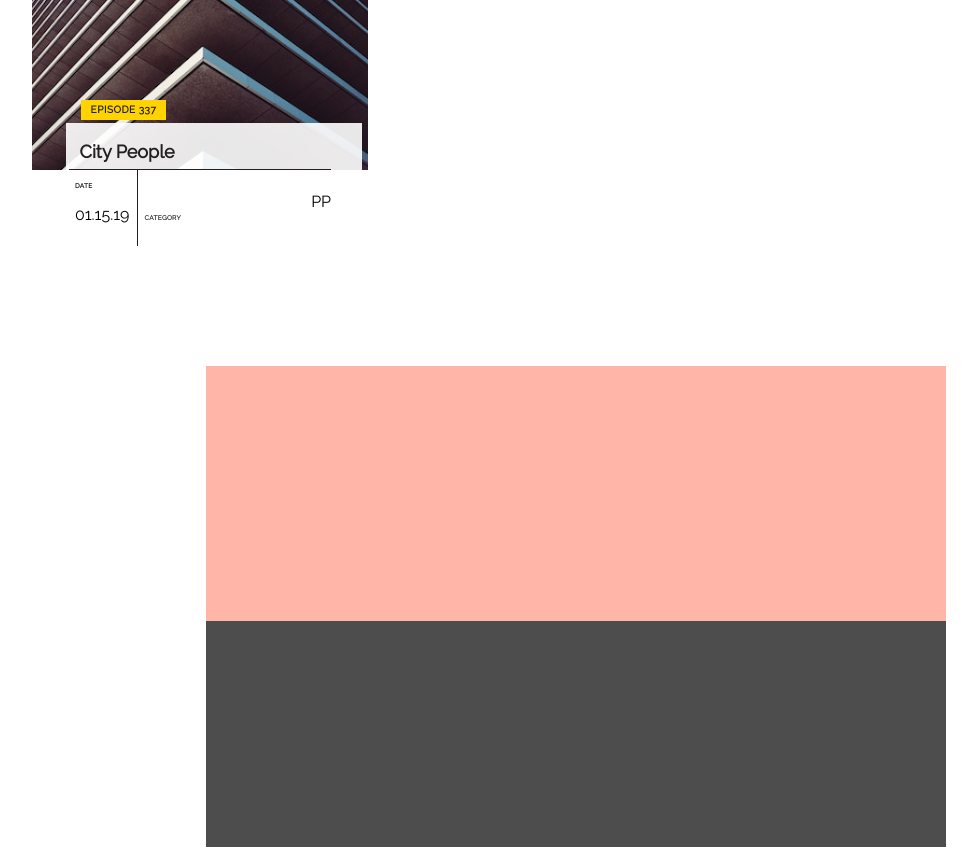
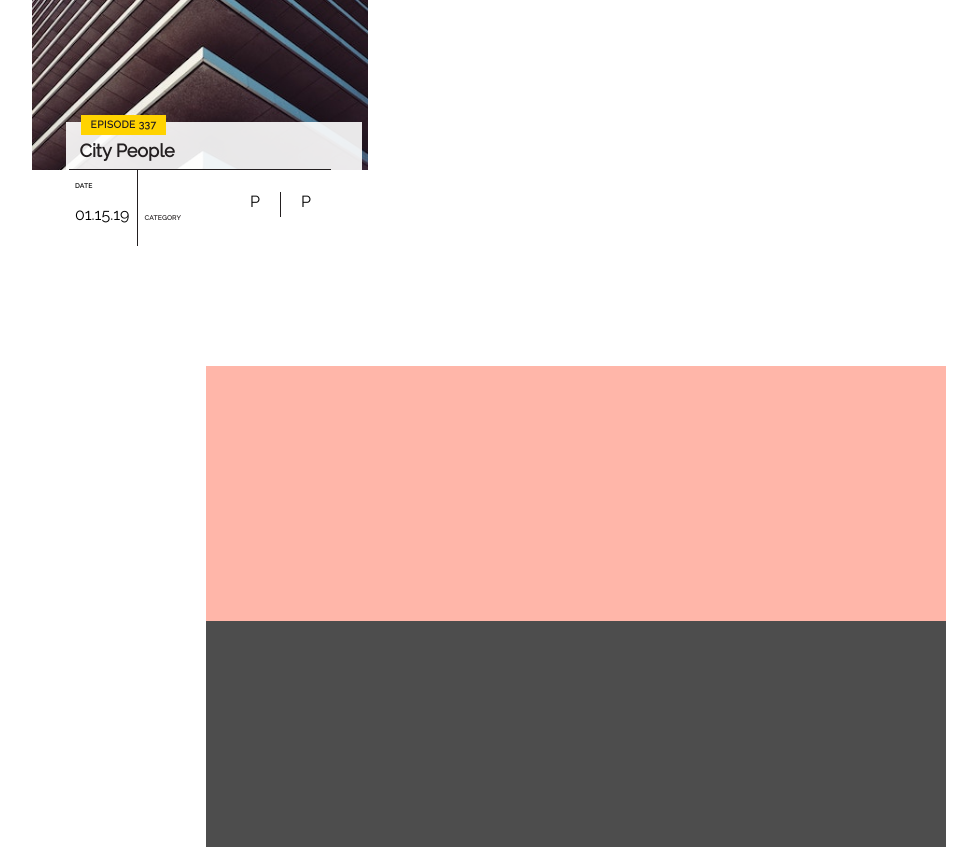
Before and after one commit to paigewilliams/99-percent-invisible, an Angular app: page / in a window 1280 px wide. Shown: the part 880-1735 px from the top of the page, without its empty margins (64-1041 px from the left). Built offline with nearby package versions, Linux system fonts and the light colour scheme.

Commit message:
Add styling to card title.

```diff
--- a/src/app/card/card.component.css
+++ b/src/app/card/card.component.css
@@ -38,6 +38,7 @@ background-image: url('./../../assets/img/post-img.jpg');
   display: inline-block;
   margin-top: .75em;
   line-height: 1.2;
+  margin-bottom: -5px;
 }
 
 .post-title {
@@ -46,7 +47,16 @@ background-image: url('./../../assets/img/post-img.jpg');
   background-color: hsla(0,0%,100%,.9);
   margin-bottom: 0px;
   margin-top: -10px;
-  padding: 18px 14px 8px;
+  padding-top: 18px;
+  padding-right: 14px;
+  padding-bottom: 8px;
+  padding-left: 14px;
+  line-height: 1.2;
+
+}
+
+.post-title:hover {
+  background-color: rgba(255,211,0,.8);
 }
 
 .post-metabox {
@@ -88,6 +98,19 @@ background-image: url('./../../assets/img/post-img.jpg');
   list-style-type: none;
 }
 
+.post-block {
+  border-right: 1px solid #231f20;
+  width: 30px;
+  height: 25px;
+  display: flex;
+}
+
+.post-block2 {
+  width: 30px;
+  height: 25px;
+  display: flex;
+  margin-left: 20px;
+}
 a {
   text-decoration: none;
 }
--- a/src/app/card/card.component.html
+++ b/src/app/card/card.component.html
@@ -16,8 +16,8 @@
       </a>
       <div class="post-actions">
         <ul class="action-row">
-          <li>P</li>
-          <li>P</li>
+          <li class="post-block">P</li>
+          <li class="post-block2">P</li>
         </ul>
       </div>
     </div>
```
